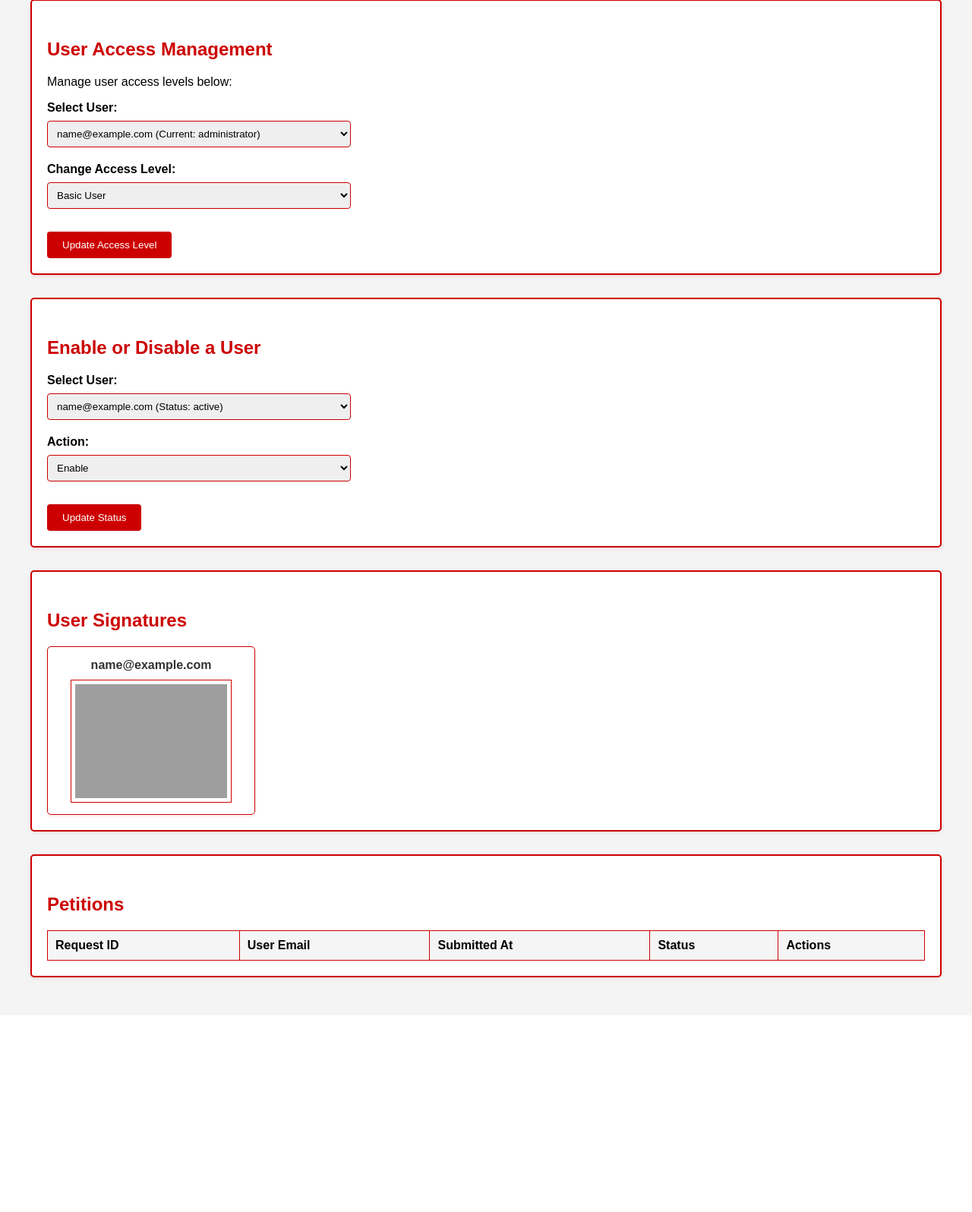
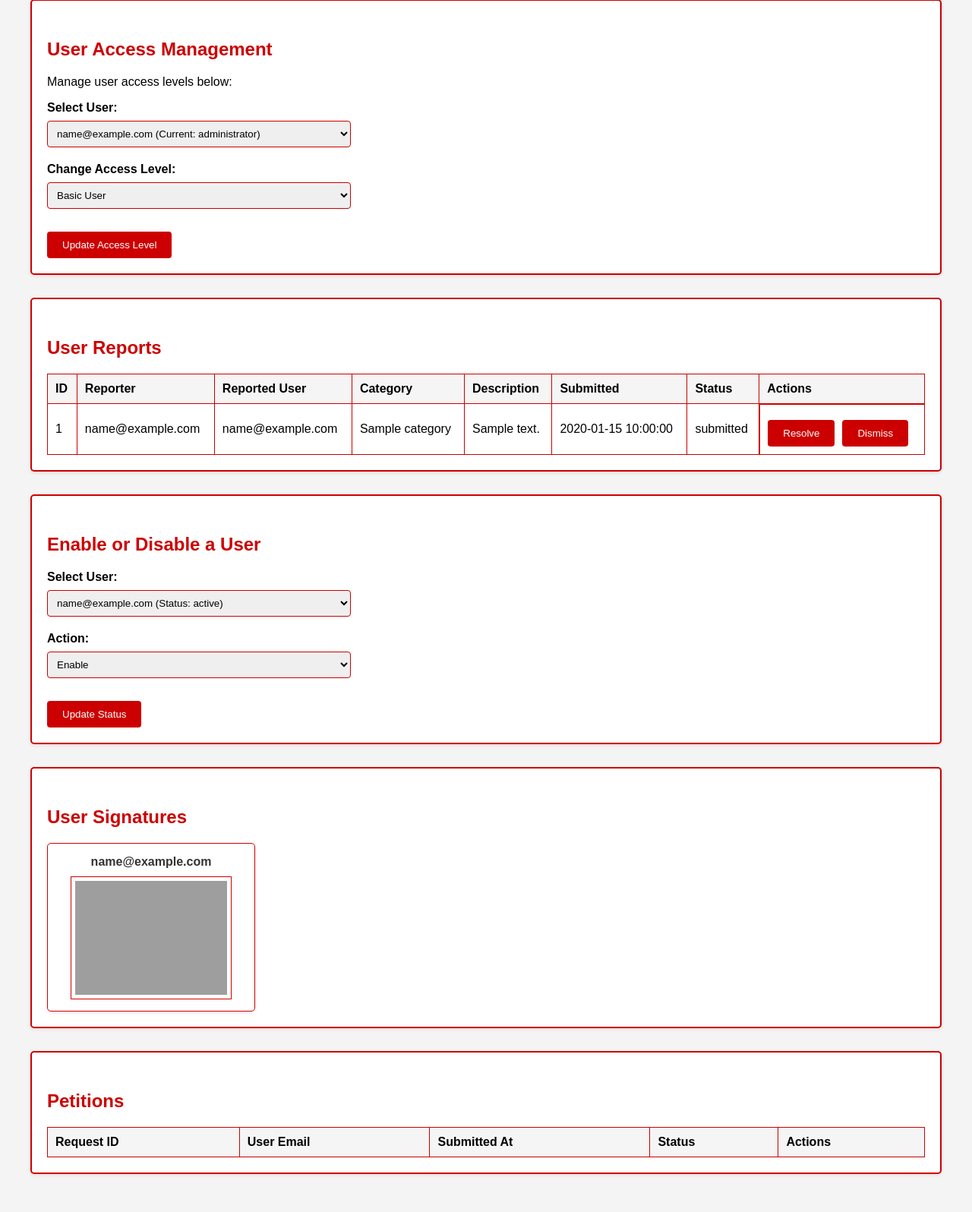
Before and after one commit to Itaho/Project-01-COSC4353, a Flask app: page /adminpanel.html in a window 1280 px wide. Shown: the part 176-1772 px from the top of the page at 76% size. Before the commit the page ends 1468 px from the top, so only its background shows below. Run offline with Flask 3, Linux system fonts and the light colour scheme; tables that the repository leaves empty hold one stand-in row (values such as "Sample post"); data that the repository does not hold is empty; grey boxes are pictures that could not be loaded.

Commit message:
report users added

```diff
--- a/app.py
+++ b/app.py
@@ -167,14 +167,44 @@ def admin_panel():
             ORDER BY req.submitted_at DESC
         """)
         petitions = cursor.fetchall()
+        # gets report info
+        cursor.execute("""
+            SELECT r.report_id,
+                   reporter.email  AS reporter_email,
+                   reported.email  AS reported_email,
+                   rc.category_name,
+                   r.description,
+                   r.status,
+                   r.created_at
+            FROM   reports           r
+            JOIN   users   reporter  ON reporter.user_id = r.reporter_id
+            JOIN   users   reported  ON reported.user_id = r.reported_user_id
+            JOIN   report_categories rc ON rc.category_id = r.category_id
+            ORDER  BY r.created_at DESC
+        """)
+        reports = cursor.fetchall()
 
         cursor.close()
         conn.close()
-        return render_template("adminpanel.html", users=users, petitions=petitions)
+        return render_template("adminpanel.html", users=users, petitions=petitions, **{"reports": reports})
     except Exception as e:
-        # This will display the error message to help you debug
         return f"Error fetching users: {str(e)}", 500
-    return render_template("adminpanel.html", users=users)
+
+@app.route("/update-report", methods=["POST"])
+def update_report():
+    if "user" not in session:
+        return "Not logged in", 403
+
+    admin_email = session["user"]["email"]
+
+    action      = request.form.get("action")        # resolve or dismiss
+    report_id   = request.form.get("report_id")
+
+    if action not in ("resolved", "dismissed"):
+        return "Invalid action", 400
+
+    conn   = get_db_connection()
+    cursor = conn.cursor(dictionary=True)
 
 @app.route("/toggle-status", methods=["POST"])
 def toggle_status():
@@ -367,6 +397,11 @@ def report_user():
         if reporter_email == reported_email:
             return "You cannot report yourself", 400
 
+        cursor.execute("SELECT user_id FROM users WHERE email = %s", (reporter_email,))
+        reporter = cursor.fetchone()
+        if not reporter:
+            return "Reporter not found", 404
+
         # Insert report
         cursor.execute("""
             INSERT INTO reports (
@@ -400,6 +435,15 @@ def report_user():
         return f"Database Error: {err}", 500
     except Exception as e:
         return f"Unexpected error: {str(e)}", 500
+
+@app.route("/report")
+def report_form():
+    conn   = get_db_connection()
+    cursor = conn.cursor(dictionary=True)
+    cursor.execute("SELECT category_id, category_name FROM report_categories WHERE is_active")
+    categories = cursor.fetchall()
+    cursor.close(); conn.close()
+    return render_template("report.html", categories=categories)
 
 @app.route('/upload-signature', methods=['POST'])
 def upload_signature():
--- a/templates/adminpanel.html
+++ b/templates/adminpanel.html
@@ -159,6 +159,54 @@
     </div>
 
     <div class="panel-section">
+      <h2>User Reports</h2>
+
+      <table>
+        <thead>
+          <tr>
+            <th>ID</th>
+            <th>Reporter</th>
+            <th>Reported User</th>
+            <th>Category</th>
+            <th>Description</th>
+            <th>Submitted</th>
+            <th>Status</th>
+            <th>Actions</th>
+          </tr>
+        </thead>
+        <tbody>
+          {% for rep in reports %}
+          <tr>
+            <td>{{ rep.report_id }}</td>
+            <td>{{ rep.reporter_email }}</td>
+            <td>{{ rep.reported_email }}</td>
+            <td>{{ rep.category_name }}</td>
+            <td style="max-width:250px; word-break:break-word;">{{ rep.description }}</td>
+            <td>{{ rep.created_at }}</td>
+            <td>{{ rep.status }}</td>
+            <td class="actions-column">
+              {% if rep.status == 'submitted' or rep.status == 'under_review' %}
+              <form action="{{ url_for('update_report') }}" method="POST">
+                <input type="hidden" name="report_id" value="{{ rep.report_id }}">
+                <input type="hidden" name="action" value="resolved">
+                <button type="submit">Resolve</button>
+              </form>
+              <form action="{{ url_for('update_report') }}" method="POST">
+                <input type="hidden" name="report_id" value="{{ rep.report_id }}">
+                <input type="hidden" name="action" value="dismissed">
+                <button type="submit">Dismiss</button>
+              </form>
+              {% else %}
+                ✔
+              {% endif %}
+            </td>
+          </tr>
+          {% endfor %}
+        </tbody>
+      </table>
+    </div>
+
+    <div class="panel-section">
       <h2>Enable or Disable a User</h2>
 
       <form action="{{ url_for('toggle_status') }}" method="POST">
--- a/templates/index.html
+++ b/templates/index.html
@@ -104,6 +104,7 @@
 <body>
   <!-- Top-right buttons -->
   <div class="nav-buttons">
+    <a href="/report" class="admin-button">Report a user</a>
     <a href="adminpanel.html" class="admin-button">Administrator Panel</a>
     <a href="{{ url_for('profile') }}" class="admin-button">My Profile</a>
   </div>
```
Also changed, not shown: templates/report.html (added, +33 -0 lines).
